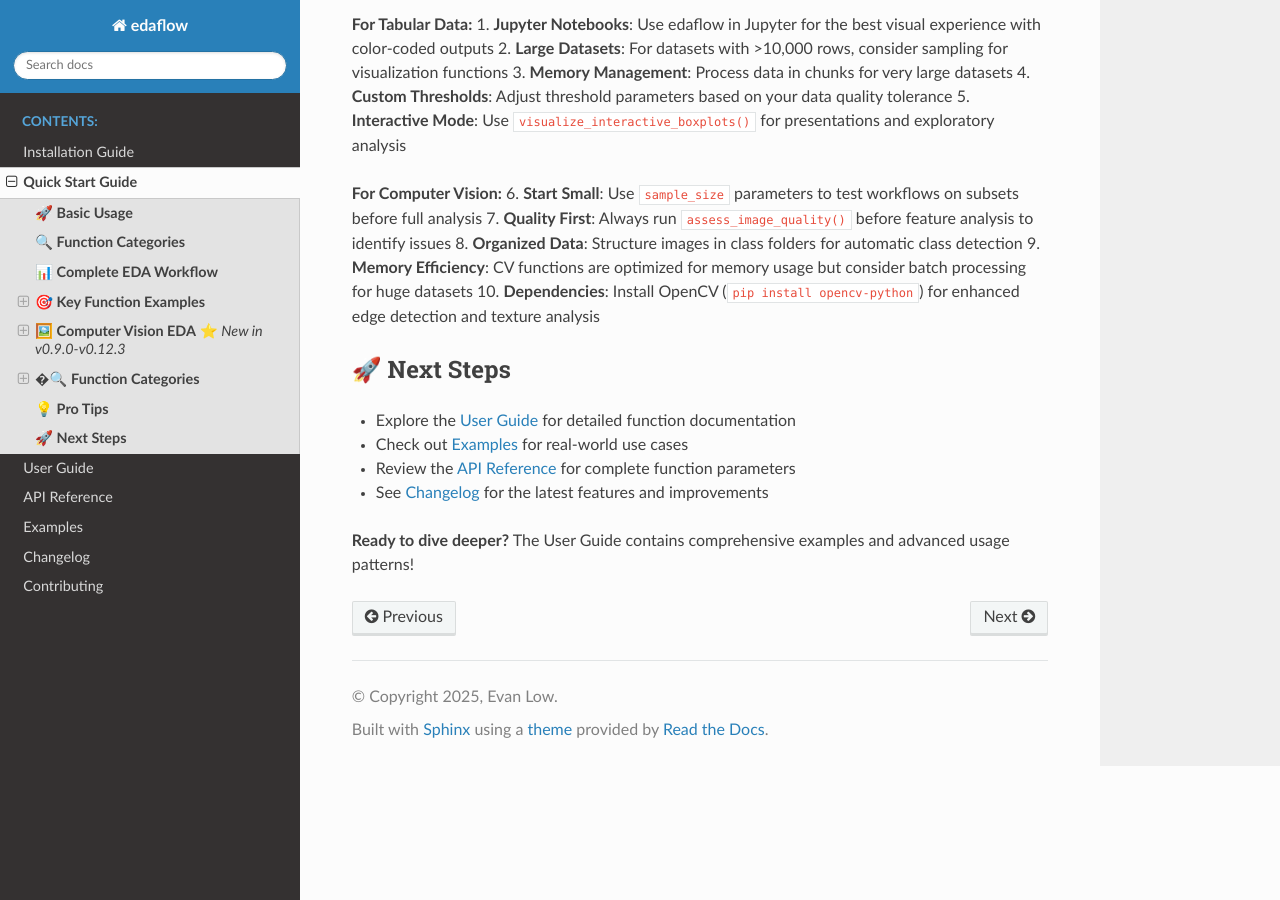
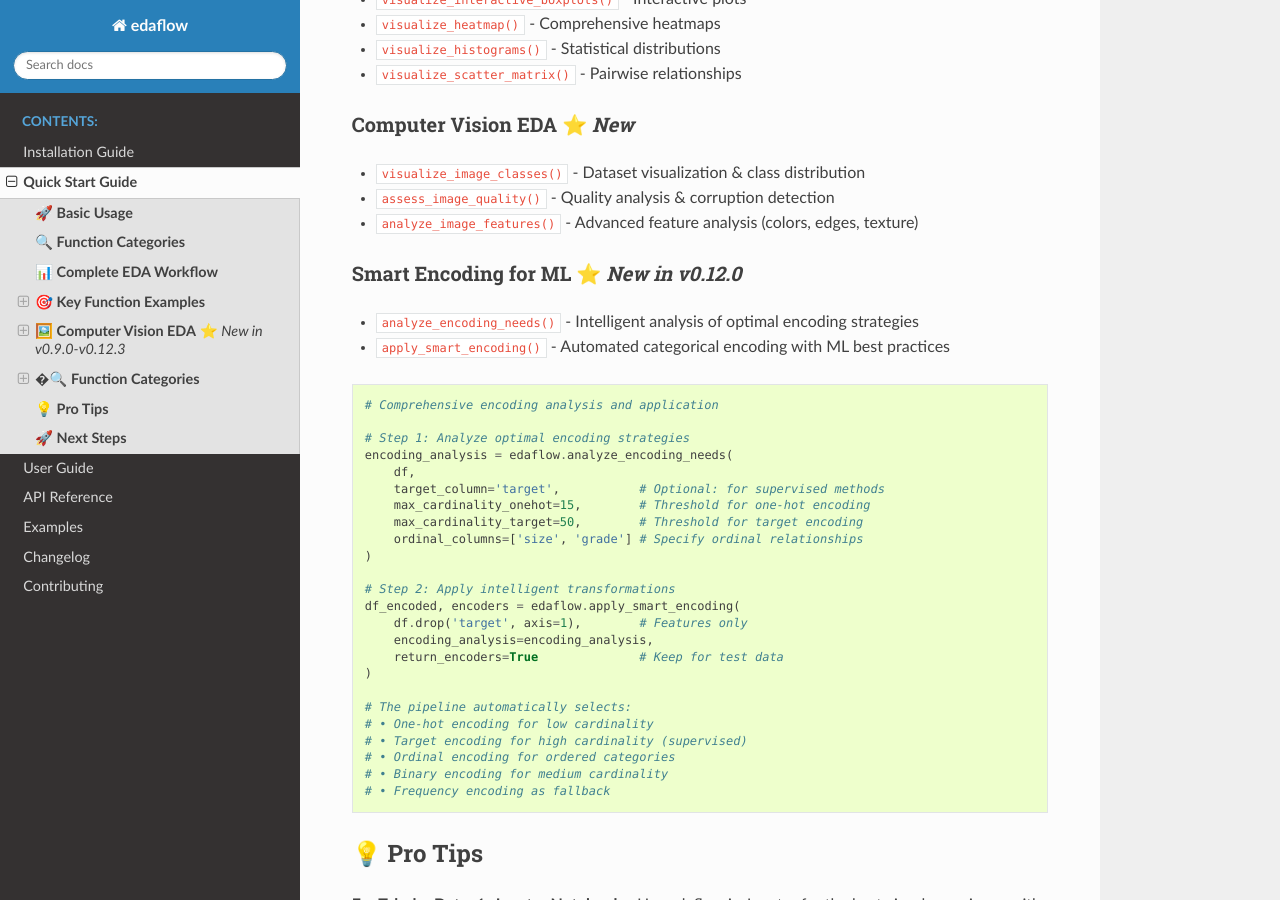
Before and after one commit to evanlow/edaflow, a Sphinx documentation site: the page built from docs/source/quickstart.rst, in a window 1280 px wide and 900 px high, scrolled down 7167 px. Built offline with Sphinx 7.4.7 and the Read the Docs theme 3.1.0, drawn with Linux system fonts in a browser that asks for light colours; pages that are not in the unit, such as notebooks, are missing from menus; some of the changed text lies outside the part shown.

Commit message:
Release v0.12.7: Comprehensive Documentation & Smart Encoding Integration
 Major Documentation Improvements:
-  Complete synchronization between PyPI README and ReadTheDocs
-  Fixed parameter naming consistency (max_cardinality_onehot, max_cardinality_target)
-  Updated function count from 16 to 18 across all documentation
-  Added Smart Encoding integration to complete 13-step EDA workflow

 Smart Encoding Enhancements:
-  Added dedicated Smart Encoding section to RTD quickstart guide
-  Integrated Smart Encoding as Step 12 in workflow documentation
-  Added practical examples with real parameter values (15, 50)
-  Updated main RTD index with Smart Encoding function overview

 Backward Compatibility:
-  Added max_cardinality legacy parameter alias in analyze_encoding_needs()
-  Helpful deprecation warnings to guide users to new parameters
-  Prevents TypeErrors from parameter confusion

 Version Updates:
-  Bumped version to 0.12.7 in pyproject.toml and __init__.py
-  Updated CHANGELOG.md with comprehensive release notes
-  Package successfully deployed to PyPI

 User Experience:
-  Consistent documentation across all platforms
-  Enhanced workflow integration examples
-  Better discoverability of Smart Encoding features

```diff
--- a/docs/source/quickstart.rst
+++ b/docs/source/quickstart.rst
@@ -110,11 +110,29 @@
    print("-" * 40)
    df_final = edaflow.handle_outliers_median(df_fully_imputed, method='iqr', verbose=True)
 
-   # Step 12: Results Verification
-   print("\\n12. RESULTS VERIFICATION")
+   # Step 12: Smart Encoding for ML (⭐ New in v0.12.0)
+   print("\\n12. SMART ENCODING FOR MACHINE LEARNING")
    print("-" * 40)
-   edaflow.visualize_scatter_matrix(df_final, title="Clean Data Relationships")
-   edaflow.visualize_numerical_boxplots(df_final, title="Final Clean Distribution")
+   # Analyze optimal encoding strategies
+   encoding_analysis = edaflow.analyze_encoding_needs(
+       df_final,
+       target_column='target',           # Optional: for supervised encoding
+       max_cardinality_onehot=15,        # Max categories for one-hot encoding
+       ordinal_columns=['size', 'grade'] # Optional: specify ordinal columns
+   )
+
+   # Apply intelligent encoding transformations
+   df_encoded = edaflow.apply_smart_encoding(
+       df_final.drop('target', axis=1),  # Features only
+       encoding_analysis=encoding_analysis,
+       return_encoders=True              # Keep encoders for test data
+   )
+
+   # Step 13: Results Verification
+   print("\\n13. RESULTS VERIFICATION")
+   print("-" * 40)
+   edaflow.visualize_scatter_matrix(df_encoded, title="ML-Ready Encoded Data")
+   edaflow.visualize_numerical_boxplots(df_encoded, title="Final Encoded Distribution")
 
 🎯 **Key Function Examples**
 ----------------------------
@@ -390,6 +408,38 @@
 * ``assess_image_quality()`` - Quality analysis & corruption detection
 * ``analyze_image_features()`` - Advanced feature analysis (colors, edges, texture)
 
+**Smart Encoding for ML** ⭐ *New in v0.12.0*
+~~~~~~~~~~~~~~~~~~~~~~~~~~~~~~~~~~~~~~~~~~~~~~
+* ``analyze_encoding_needs()`` - Intelligent analysis of optimal encoding strategies
+* ``apply_smart_encoding()`` - Automated categorical encoding with ML best practices
+
+.. code-block:: python
+
+   # Comprehensive encoding analysis and application
+
+   # Step 1: Analyze optimal encoding strategies
+   encoding_analysis = edaflow.analyze_encoding_needs(
+       df,
+       target_column='target',           # Optional: for supervised methods
+       max_cardinality_onehot=15,        # Threshold for one-hot encoding
+       max_cardinality_target=50,        # Threshold for target encoding
+       ordinal_columns=['size', 'grade'] # Specify ordinal relationships
+   )
+
+   # Step 2: Apply intelligent transformations
+   df_encoded, encoders = edaflow.apply_smart_encoding(
+       df.drop('target', axis=1),        # Features only
+       encoding_analysis=encoding_analysis,
+       return_encoders=True              # Keep for test data
+   )
+
+   # The pipeline automatically selects:
+   # • One-hot encoding for low cardinality
+   # • Target encoding for high cardinality (supervised)
+   # • Ordinal encoding for ordered categories
+   # • Binary encoding for medium cardinality
+   # • Frequency encoding as fallback
+
 💡 **Pro Tips**
 ---------------
 
--- a/edaflow/__init__.py
+++ b/edaflow/__init__.py
@@ -23,7 +23,7 @@
     apply_smart_encoding
 )
 
-__version__ = "0.12.5"
+__version__ = "0.12.7"
 __author__ = "Evan Low"
 __email__ = "evan.low@illumetechnology.com"
 
--- a/pyproject.toml
+++ b/pyproject.toml
@@ -4,7 +4,7 @@
 
 [project]
 name = "edaflow"
-version = "0.12.5"
+version = "0.12.7"
 description = "A Python package for exploratory data analysis workflows"
 readme = {file = "README.md", content-type = "text/markdown"}
 license = "MIT"
```
Also changed, not shown: CHANGELOG.md (+43 -0 lines), README.md (+4 -2 lines), docs/source/index.rst (+12 -5 lines), 1 other file.
